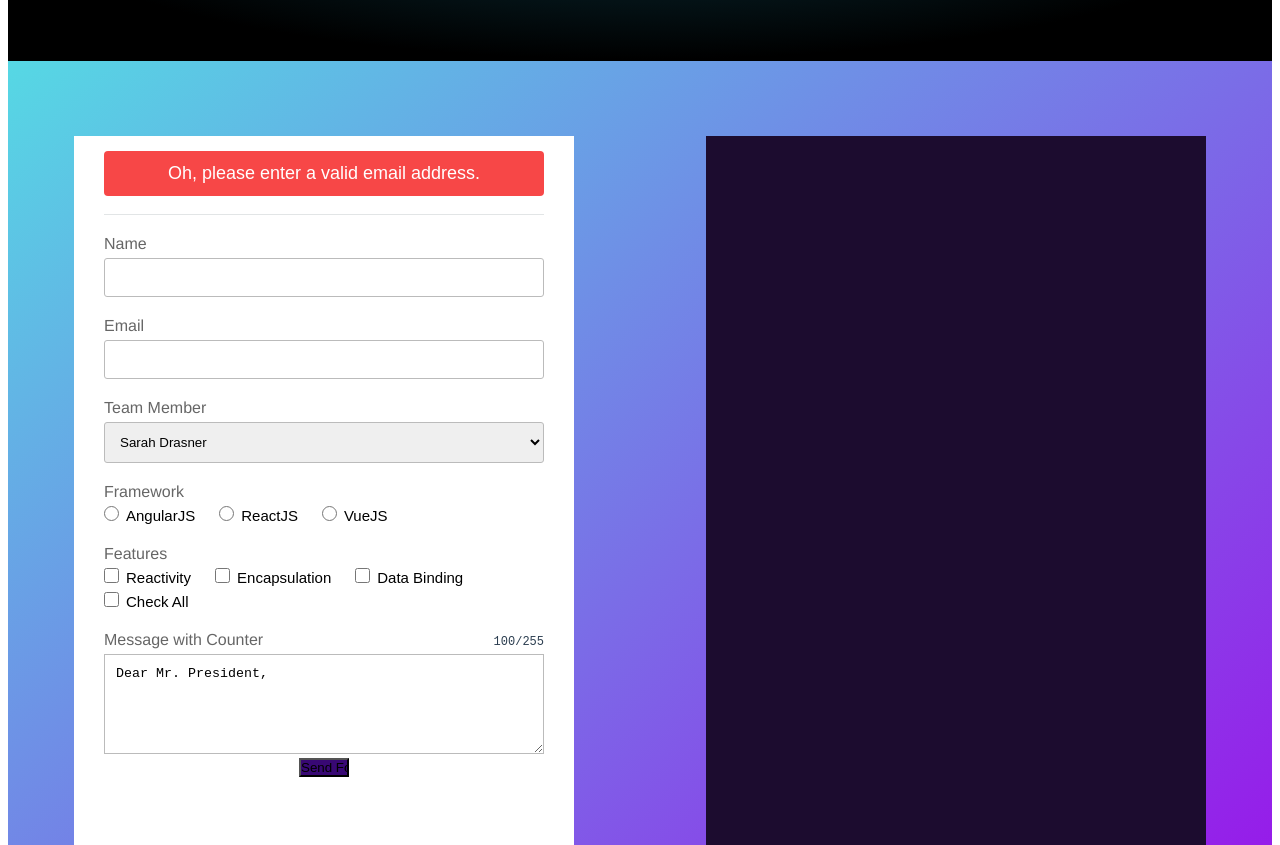
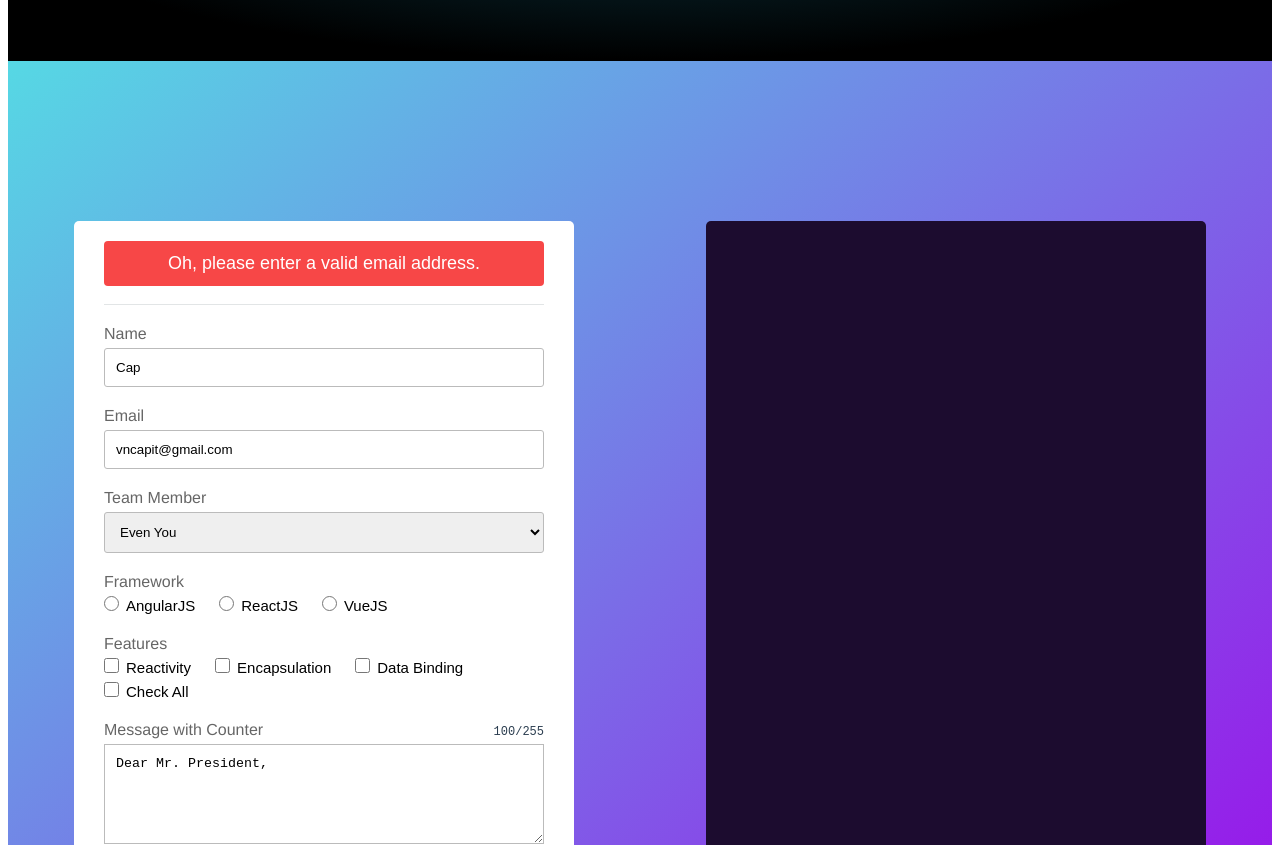
Before and after one commit to vncapit/learnvuejs, a Vue app: page / in a window 1280 px wide. Shown: the part 2781-3626 px from the top of the page. Built offline with nearby package versions, Linux system fonts and the light colour scheme.

Commit message:
dev contact form 4

```diff
--- a/src/components/ContactForm.vue
+++ b/src/components/ContactForm.vue
@@ -8,17 +8,17 @@
                 <legend>Vue Contact Form</legend>
                 <div class="form-field">
                     <label>Name</label>
-                    <input type="text">
+                    <input type="text" required="true" v-model="formData.name">
                 </div>
                 <div class="form-field">
                     <label>Email</label>
-                    <input type="text">
+                    <input type="text" required="true" v-model="formData.email.value">
                 </div>
                 <div class="form-field">
                     <label>Team Member</label>
-                    <select>
+                    <select v-model="formData.selection.member">
                         <option v-show="teamMemberOptions.length" v-for="teamMember in teamMemberOptions"
-                            :key="teamMember.id">
+                            :key="teamMember.id" :value="teamMember.id">
                             {{ teamMember.name }}
                         </option>
                     </select>
@@ -47,10 +47,10 @@
                 </div>
                 <div class="form-field">
                     <label>Message with Counter</label>
-                    <textarea name="" maxlength="255">Dear Mr. President,</textarea>
+                    <textarea name="" maxlength="255" required="true">Dear Mr. President,</textarea>
                     <span class="counter">100/255</span>
                 </div>
-                <div>
+                <div class="submit">
                     <input type="submit" value="Send Form">
                 </div>
             </fieldset>
@@ -78,7 +78,32 @@ export default {
             ],
             features: [
                 "Reactivity", "Encapsulation", "Data Binding"
-            ]
+            ],
+            formData: {
+                name: "Cap",
+                email: {
+                    value: "vncapit@gmail.com",
+                    valid: true
+                },
+                features: [
+                    "Reactivity",
+                    "Encapsulation",
+                    "Data Binding"
+                ],
+                selection: {
+                    member: "1",
+                    framework: "vue",
+                    features: [
+                        "Reactivity",
+                        "Encapsulation",
+                        "Data Binding"
+                    ]
+                },
+                message: {
+                    text: "sasd",
+                    maxlength: 255
+                },
+            }
         }
     },
     methods: {
@@ -115,9 +140,10 @@ ul {
     display: flex;
     flex-direction: column;
     width: 500px;
-    height: 900px;
-    padding: 15px 30px;
+    height: 730px;
+    padding: 20px 30px;
     background: #fff;
+    border-radius: 5px;
 
     .error-message {
         width: 100%;
@@ -144,6 +170,7 @@ ul {
     .form-field {
         text-align: left;
         position: relative;
+
         label {
             display: block;
             color: #666;
@@ -201,13 +228,15 @@ ul {
             padding: 11px;
             height: 100px;
             margin-top: 5px;
-            resize:vertical;
+            resize: vertical;
+
             &:focus {
                 border: none;
                 outline: 1px solid #1C0C2F;
             }
 
         }
+
         span {
             position: absolute;
             top: 3%;
@@ -217,17 +246,29 @@ ul {
         }
     }
 
-    input[type=submit] {
-            background-color: #380874;
-            width: 50px;
+    .submit {
+        display: flex;
+        flex-direction: row;
+        justify-content: flex-end;
+
+        input[type=submit] {
+            width: 110px;
+            height: 40px;
+            background-color: #2C3E50;
+            color: #fff;
+            font-weight: 600;
+            border-radius: 4px;
+            border: none;
+            cursor: pointer;
+            margin-top: 15px;
         }
-
-
+    }
 }
 
 .form-info {
     width: 500px;
-    height: 900px;
+    height: 730px;
     background: #1C0C2F;
+    border-radius: 5px;
 }
 </style>
```
